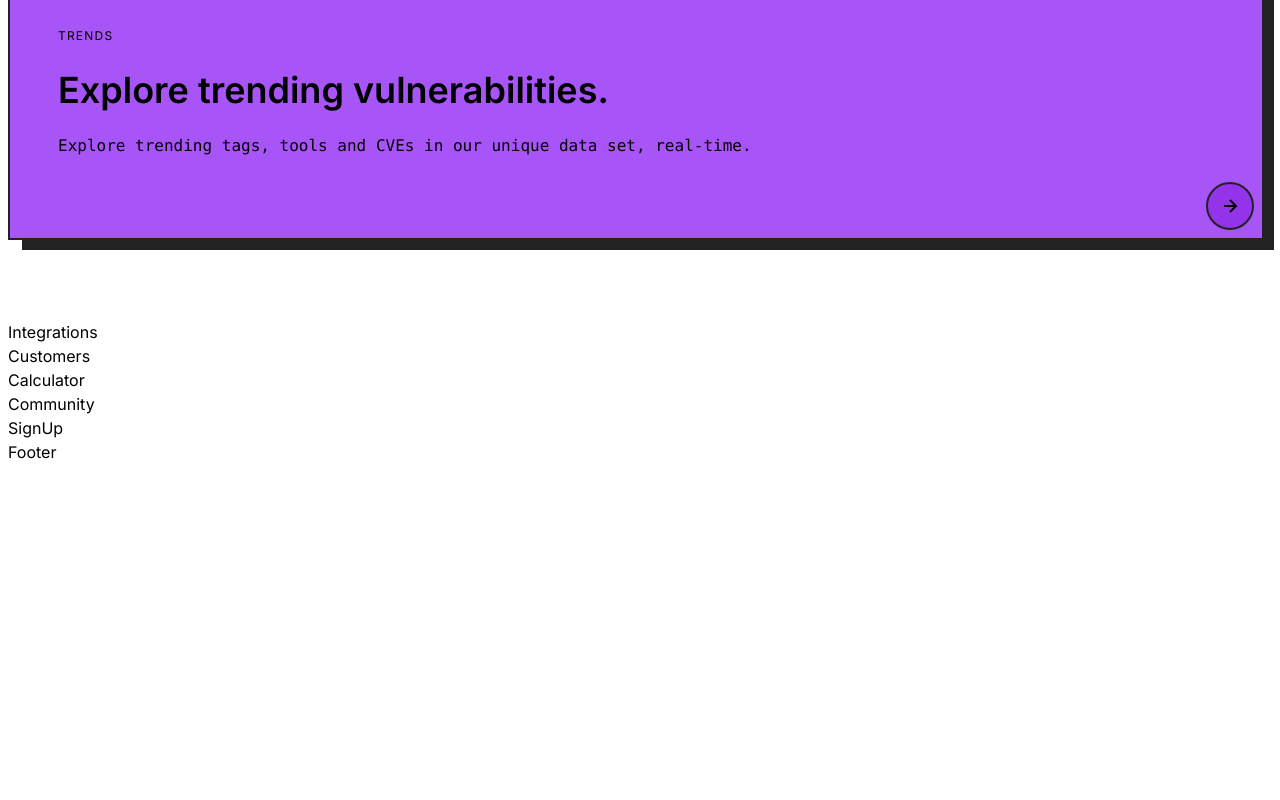
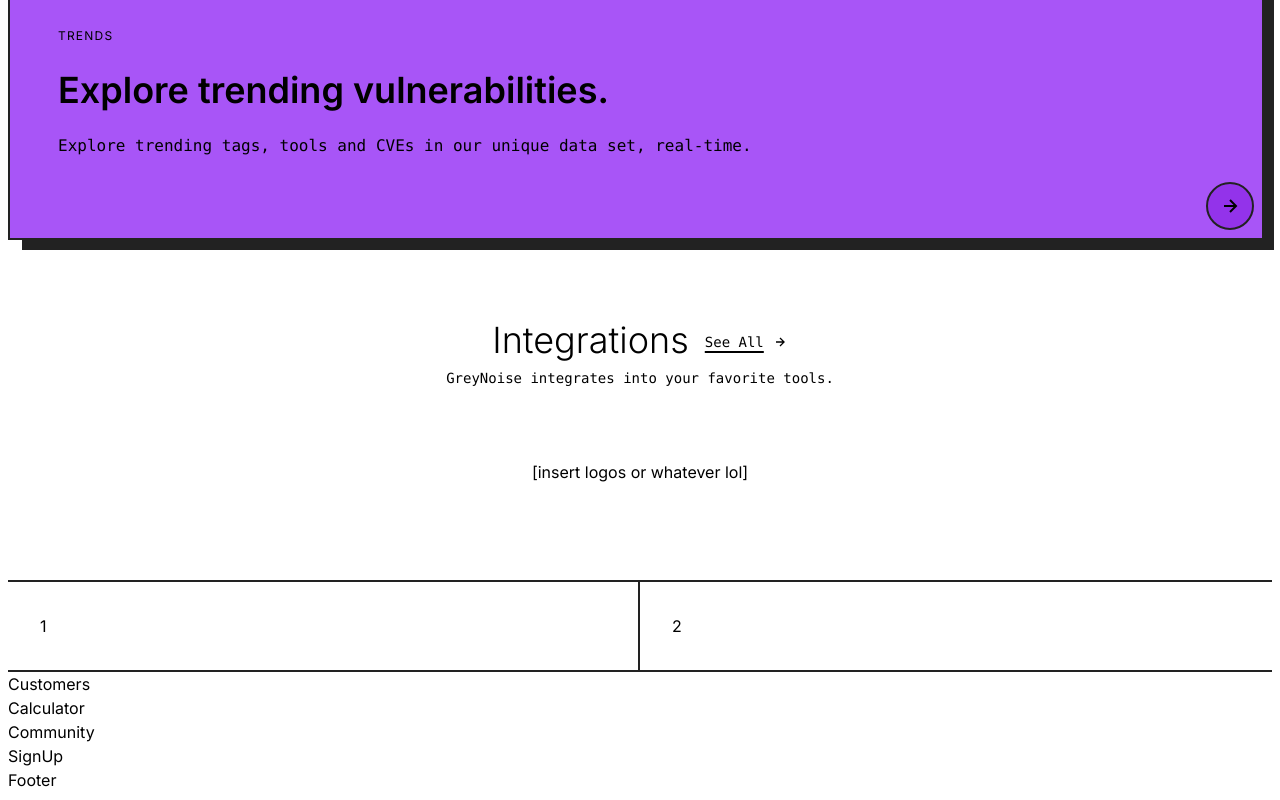
Before and after one commit to knlrvr/neu-noise, a Next.js app: page / in a window 1280 px wide. Shown: the part 3152-3952 px from the top of the page. Before the commit the page ends 3624 px from the top, so only its background shows below. Built offline with nearby package versions, Linux system fonts and the light colour scheme.

Commit message:
int styling pt. 1

```diff
--- a/src/components/integrations.tsx
+++ b/src/components/integrations.tsx
@@ -1,8 +1,40 @@
 import React from 'react'
+
+import {
+  BiRightArrowAlt
+} from 'react-icons/bi'
 
 const Integrations = () => {
   return (
-    <div>Integrations</div>
+    <div className="max-w-7xl mx-auto">
+      <div className="flex flex-col items-center">
+        <div className="flex items-end space-x-4">
+          <span className="text-4xl font-light">Integrations</span>
+          <div className="pb-2 flex items-center space-x-2 group cursor-pointer">
+            <p className="font-mono text-sm underline underline-offset-4 decoration-2">See All</p>
+            <BiRightArrowAlt
+              className="group-hover:translate-x-1 transition duration-200" />
+          </div>
+        </div>
+        <div className="py-2">
+          <p className="font-mono text-sm text-center">
+            GreyNoise integrates into your favorite tools.
+          </p>
+        </div>
+        <div className="py-16 pb-24">
+          [insert logos or whatever lol]
+        </div>
+      </div>
+
+      <div className="grid grid-cols-1 md:grid-cols-2 border-t-2 border-b-2 border-[#222]">
+        <div className="border-b-2 md:border-b-0 md:border-r-2 border-[#222] p-8">
+          1
+        </div>
+        <div className="p-8">
+          2
+        </div>
+      </div>
+    </div>
   )
 }
 
```
